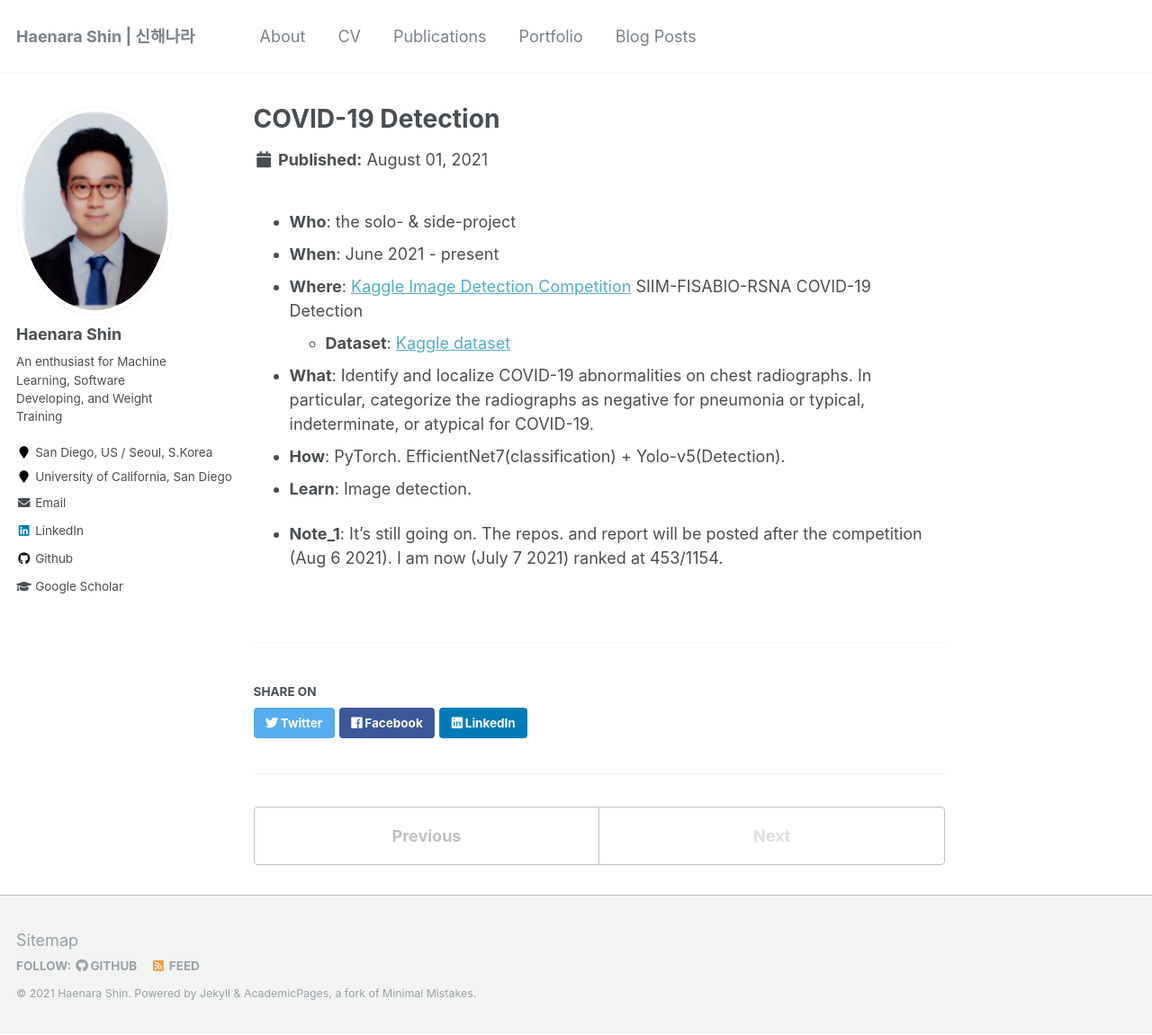
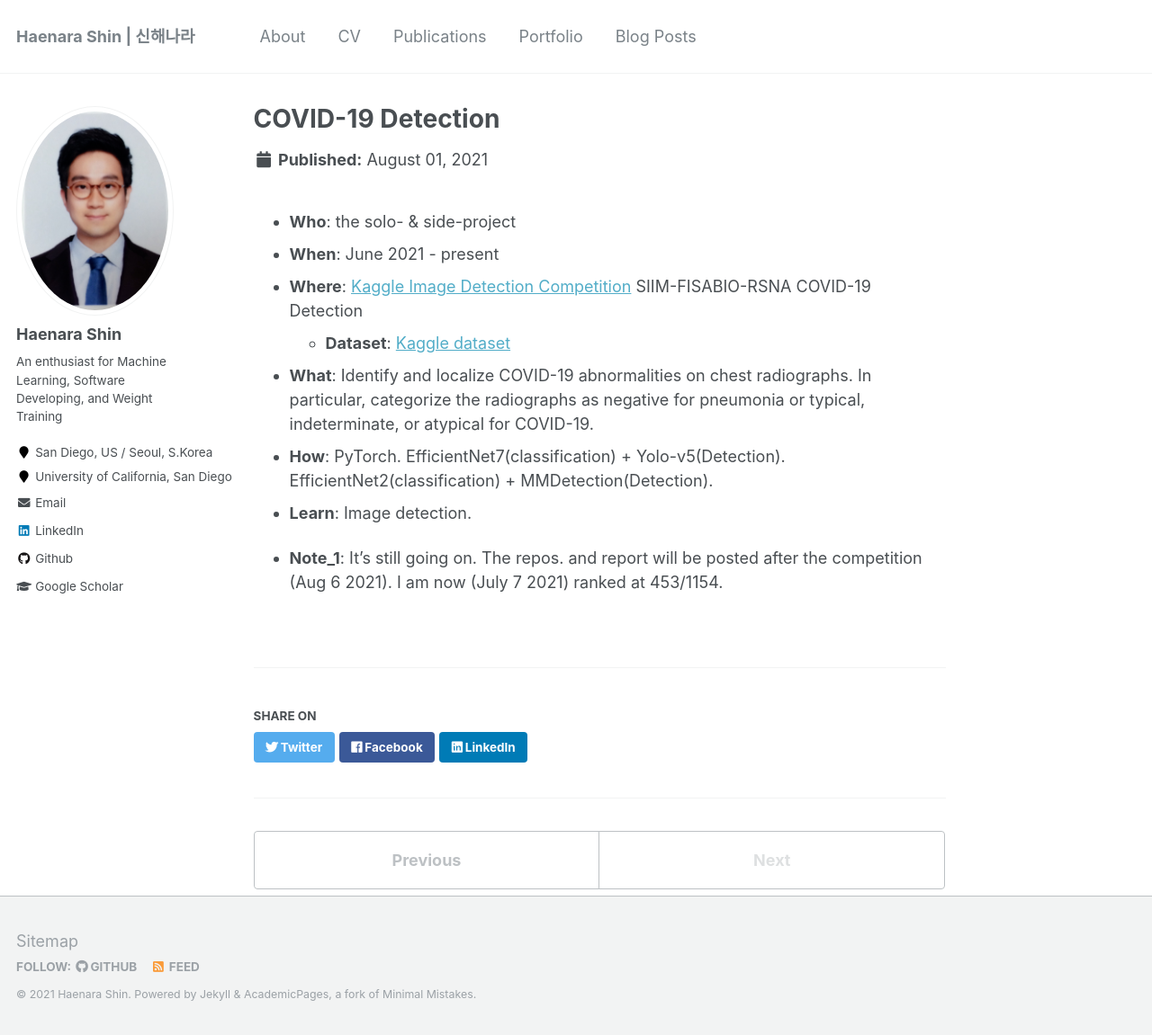
Before and after one commit to haenara-shin/haenara-shin.github.io, a Jekyll site: the page built from _portfolio/9_Kaggle_COVID19_Detection.md, in a window 1280 px wide and 1151 px high. Shown: the whole window at 90% size. Built offline with Jekyll 4.4.1, drawn with Linux system fonts in a browser that asks for light colours.

Commit message:
Update 9_Kaggle_COVID19_Detection.md

```diff
--- a/_portfolio/9_Kaggle_COVID19_Detection.md
+++ b/_portfolio/9_Kaggle_COVID19_Detection.md
@@ -9,7 +9,7 @@ collection: portfolio
 - **Where**: [Kaggle Image Detection Competition](https://www.kaggle.com/c/siim-covid19-detection) SIIM-FISABIO-RSNA COVID-19 Detection
   - **Dataset**: [Kaggle dataset](https://www.kaggle.com/c/siim-covid19-detection/data)
 - **What**:  Identify and localize COVID-19 abnormalities on chest radiographs. In particular, categorize the radiographs as negative for pneumonia or typical, indeterminate, or atypical for COVID-19.
-- **How**: PyTorch. EfficientNet7(classification) + Yolo-v5(Detection).
+- **How**: PyTorch. EfficientNet7(classification) + Yolo-v5(Detection). EfficientNet2(classification) + MMDetection(Detection).
 - **Learn**: Image detection.
 
 - **Note_1**: It's still going on. The repos. and report will be posted after the competition (Aug 6 2021). I am now (July 7 2021) ranked at 453/1154.
```
